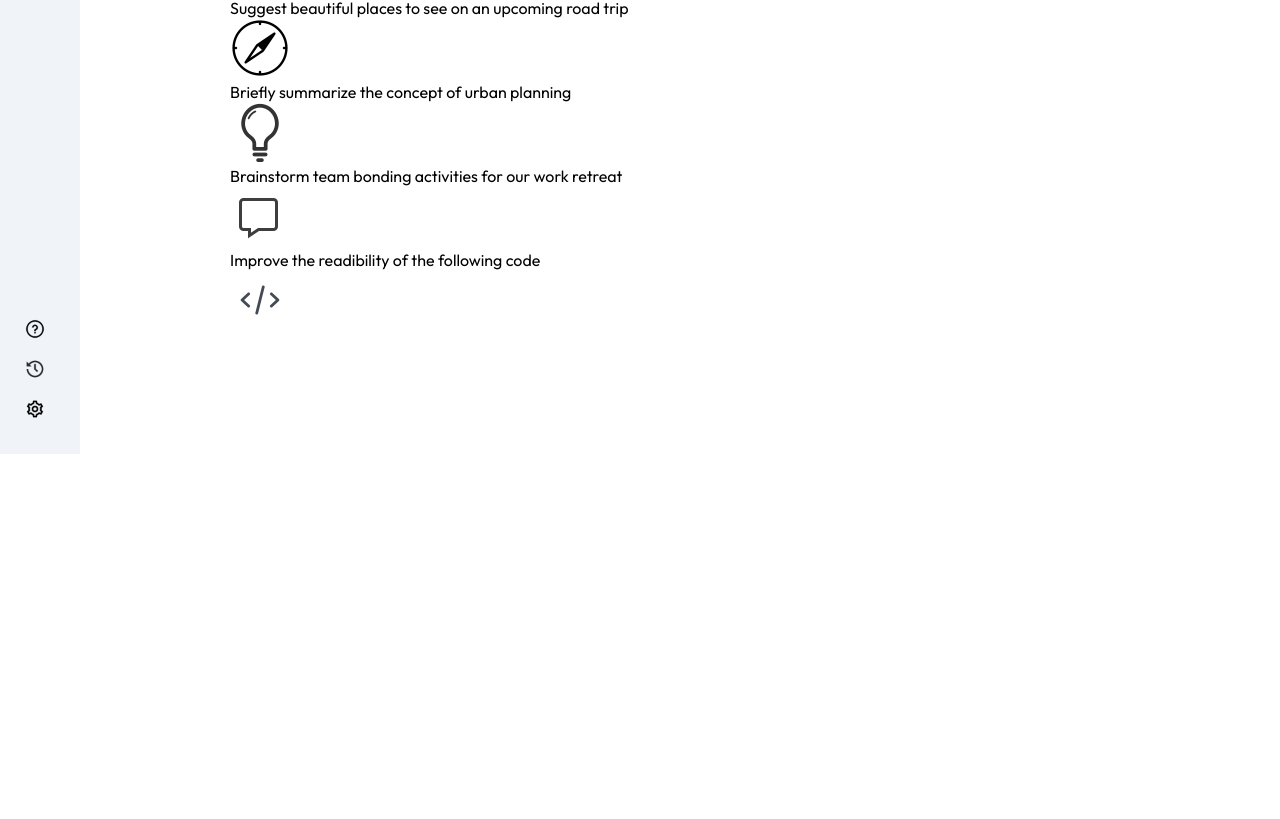
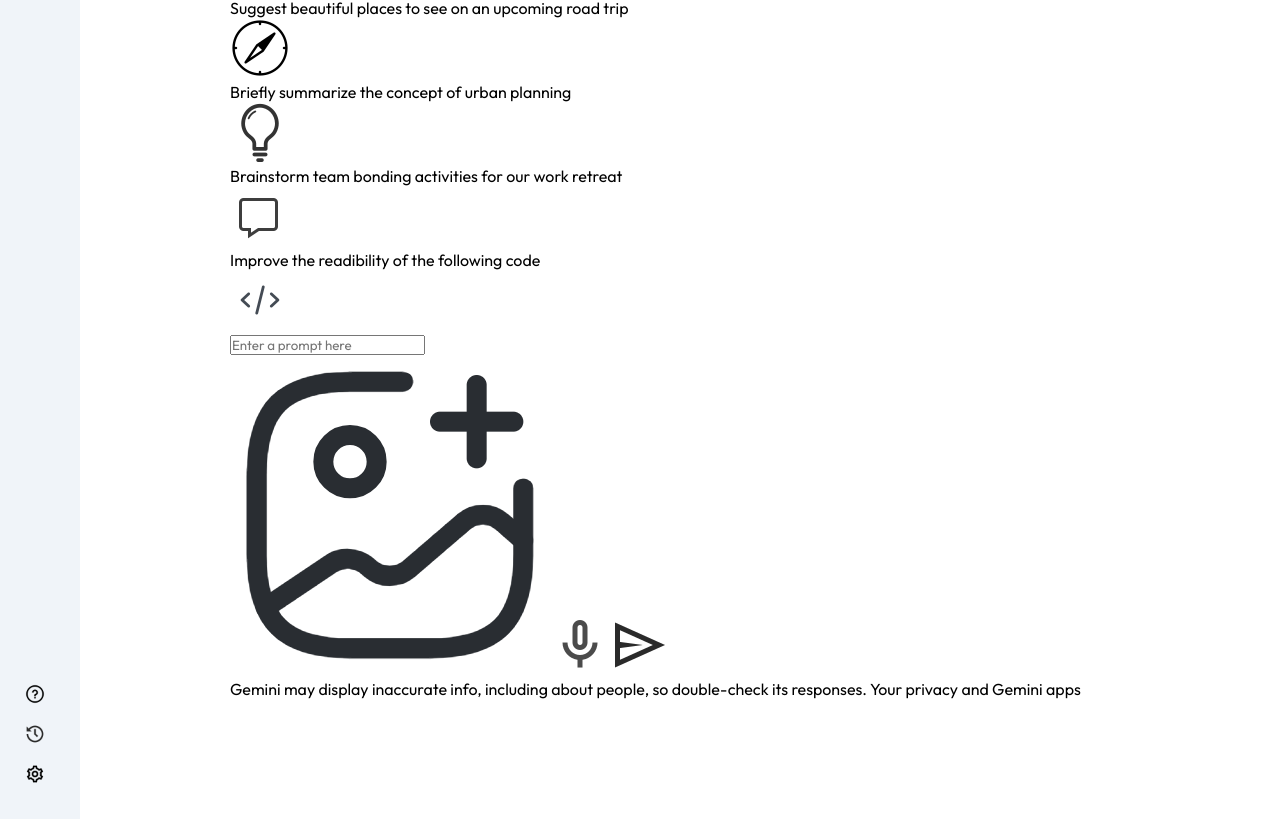
Before and after one commit to itsjustabhii/Google-Gemini, a React (Vite) app: page / in a window 1280 px wide. Shown: the part 364-1183 px from the top of the page. Before the commit the page ends 818 px from the top, so only its background shows below. Built offline with nearby package versions, Linux system fonts and the light colour scheme.

Commit message:
added search bar

```diff
--- a/src/components/Main/Main.jsx
+++ b/src/components/Main/Main.jsx
@@ -32,6 +32,19 @@
                     <img src={assets.code_icon} alt="" />
                 </div>
             </div>
+            <div className="main-bottom">
+                <div className="search-bar">
+                    <input type="text" placeholder='Enter a prompt here' />
+                    <div>
+                        <img src={assets.gallery_icon} alt="" />
+                        <img src={assets.mic_icon} alt="" />
+                        <img src={assets.send_icon} alt="" />
+                    </div>
+                </div>
+                <p className="bottom-info">
+                    Gemini may display inaccurate info, including about people, so double-check its responses. Your privacy and Gemini apps
+                </p>
+            </div>
         </div>
     </div>
   )
```
